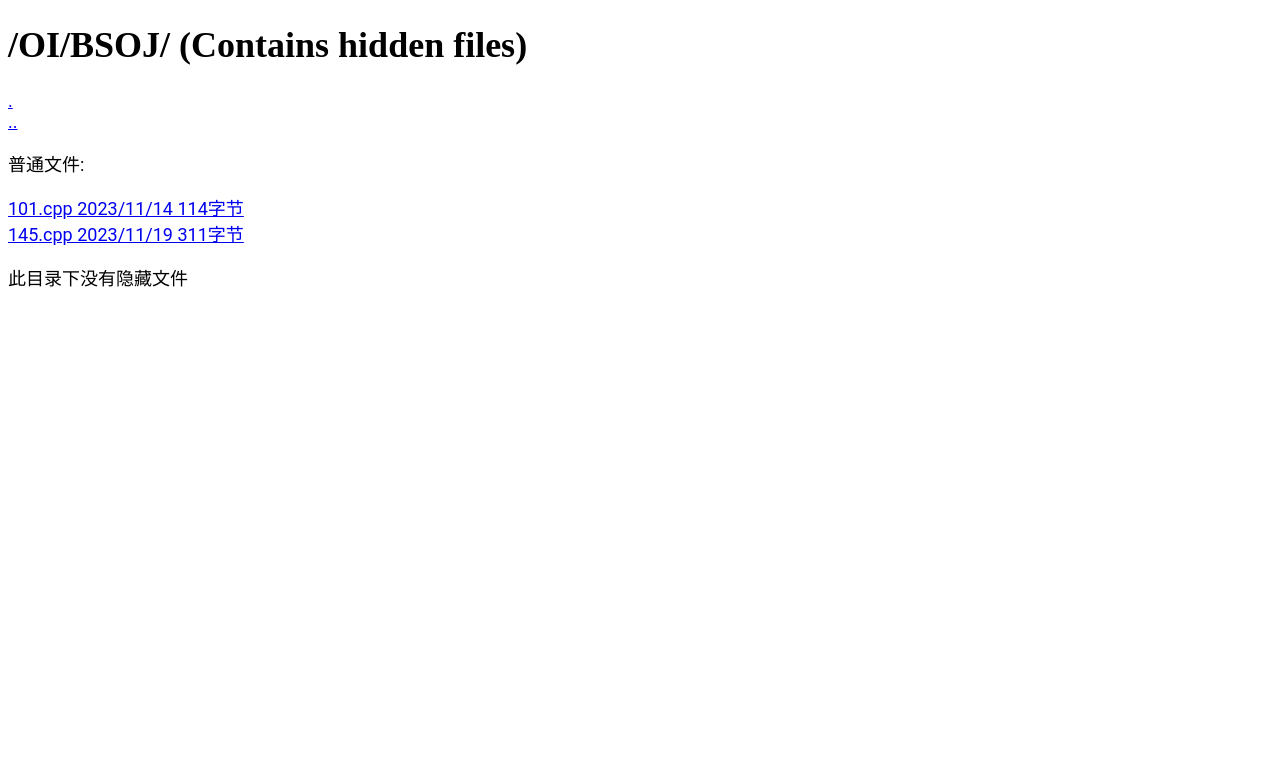
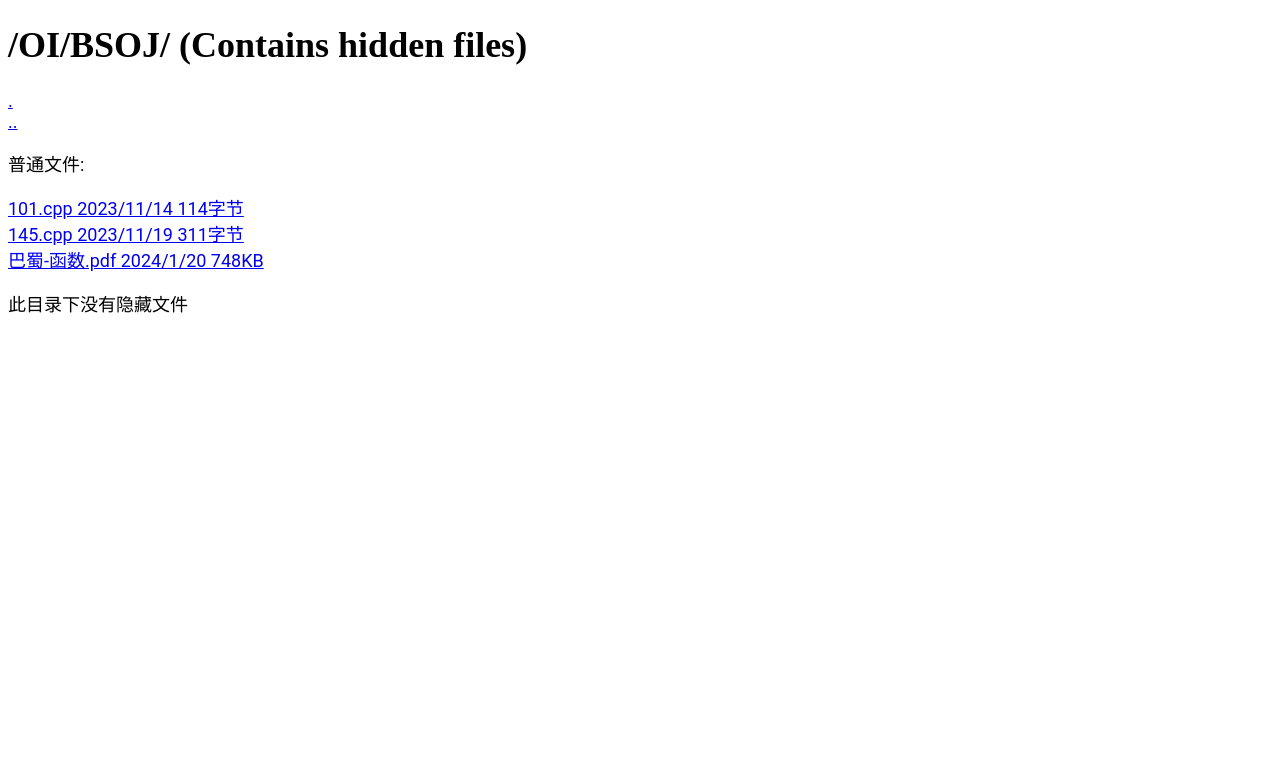
Before and after one commit to gi-b716/assets, a plain HTML site: page files/OI/BSOJ/hiddenfiles_.html in a window 1280 px wide. Shown: the top 765 px of the page. Drawn offline with Linux system fonts and the light colour scheme; a web font is replaced by a local one.

Commit message:
added: 巴蜀-函数.pdf

```diff
--- a/files/OI/BSOJ/hiddenfiles_.html
+++ b/files/OI/BSOJ/hiddenfiles_.html
@@ -14,7 +14,8 @@
 
   <p>普通文件:</p>
   <a href="files_/101.cpp">101.cpp 2023/11/14 114字节</a><br>
-  <a href="files_/145.cpp">145.cpp 2023/11/19 311字节</a>
+  <a href="files_/145.cpp">145.cpp 2023/11/19 311字节</a><br>
+  <a href="files_/docs_/巴蜀-函数.pdf">巴蜀-函数.pdf 2024/1/20 748KB</a>
 
   <p>此目录下没有隐藏文件</p>
 
```
Also changed, not shown: files/OI/BSOJ/index.html (+2 -1 lines), 2 other files.
